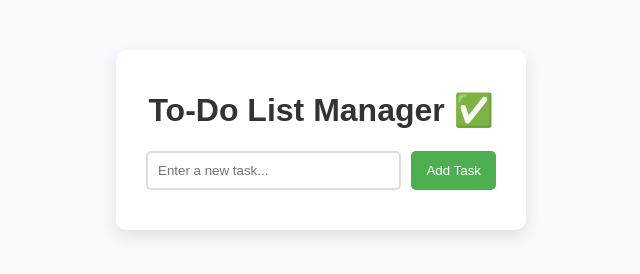
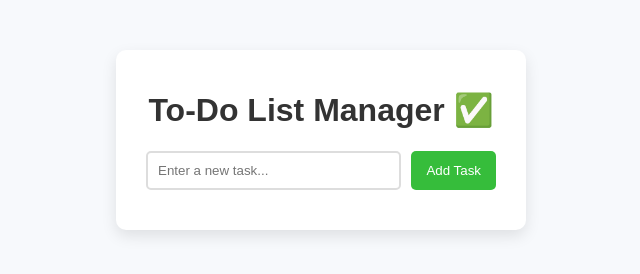
Before and after one commit to vamohammedilyas/Todo-list, a plain HTML site: page index.html in a window 1280 px wide. Shown: the whole page, without its empty margins (319-959 px from the left). Drawn offline with Linux system fonts and the light colour scheme.

Commit message:
feat:changed the colour

```diff
--- a/style.css
+++ b/style.css
@@ -39,7 +39,7 @@ h1 {
   margin-left: 10px;
   padding: 10px 15px;
   border: none;
-  background: #4CAF50;
+  background: #36bd3b;
   color: white;
   border-radius: 5px;
   cursor: pointer;
```
